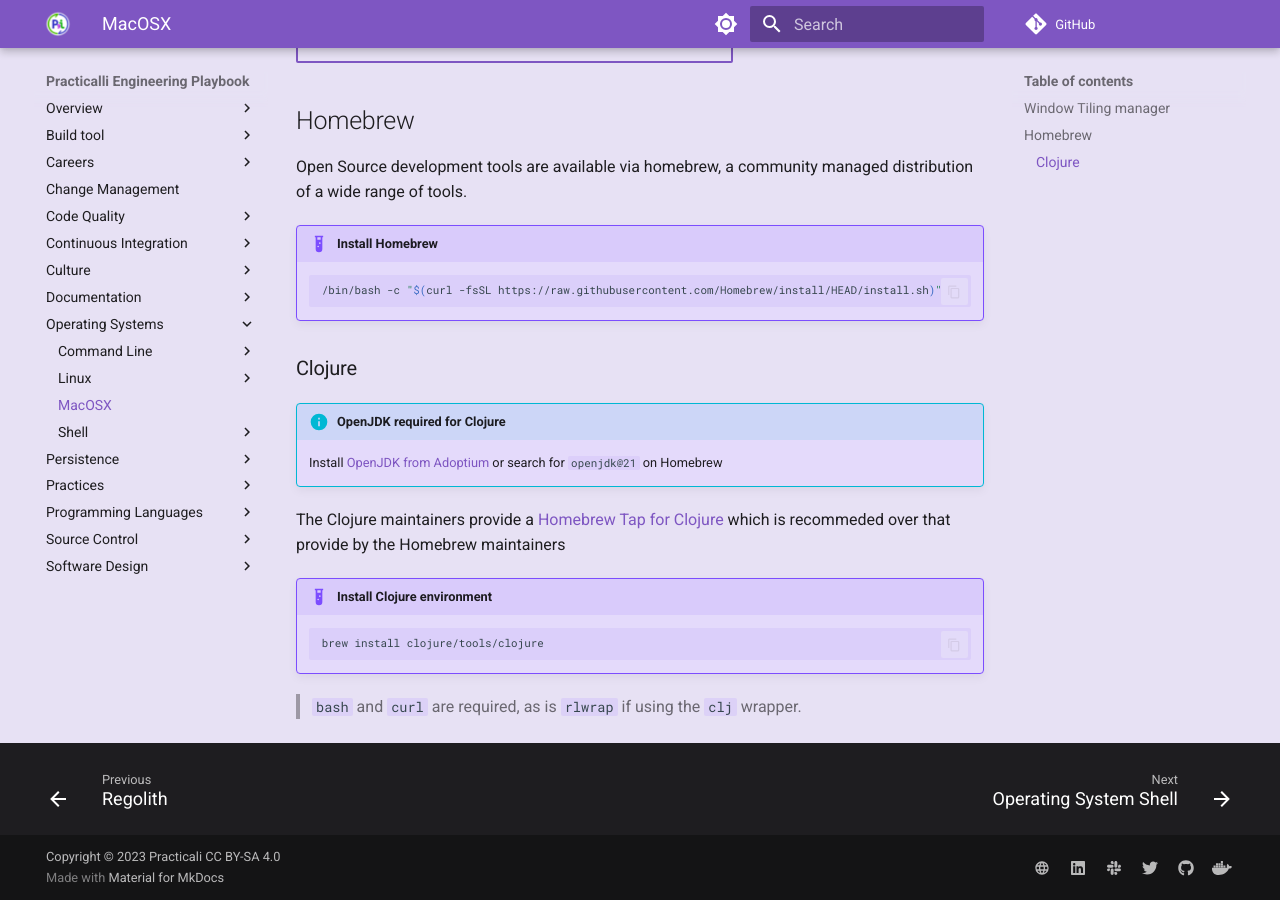
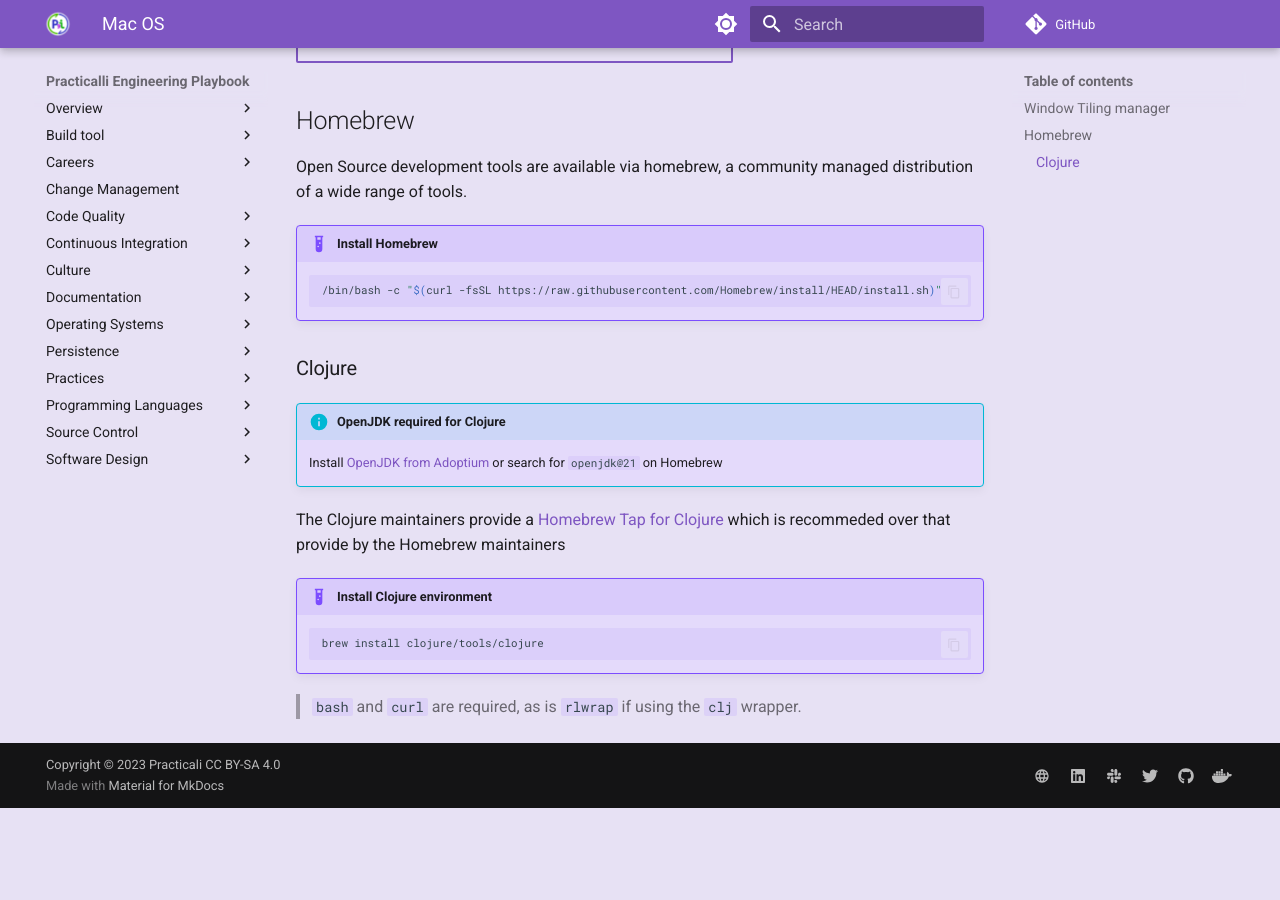
Before and after one commit to practicalli/engineering-playbook, an MkDocs documentation site: the page built from docs/os/macos.md, in a window 1280 px wide and 900 px high, scrolled down 601 px. Built offline with MkDocs 1.6.1 and Material for MkDocs 9.7.7, drawn with Linux system fonts in a browser that asks for light colours; plug-ins that fetch from the network failed and are left out; comment, search, counter and statistics services are not loaded; after the commit the page ends 1409 px from its top, so only the background shows below that.

Commit message:
os: rename to macos to match version 10 naming

```diff
--- a/docs/os/index.md
+++ b/docs/os/index.md
@@ -24,10 +24,10 @@
 
     Unix/BSD based systems can also offer a good developer experience, e.g. MacOSX.
 
-??? INFO "MacOSX"
-    Mac OSX is a BSD based operating system so has similar command line experience.  Coupled with Homebrew, a wide selection of developer focused packages are freely availalbe.
+??? INFO "MacOS"
+    MacOS is a BSD based operating system so has similar command line experience.  Coupled with Homebrew, a wide selection of developer focused packages are freely available.
 
-    MacOSX is often used by companies (especially FinTech) as commercial software is used to administrate the operting system, usually by a remote System Adminstration team.
+    MacOS is often used by commercial companies (especially FinTech) as commercial software is used to administrate the operting system, usually by a remote System Adminstration team.
 
 ## Linux Shell
 
--- a/docs/os/macosx.md
+++ b/docs/os/macos.md
@@ -1,4 +1,4 @@
-# Mac OSX
+# Mac OS
 
 A BSD based Unix system with commercial Graphic Desktop shell created by Apple.
 
```
